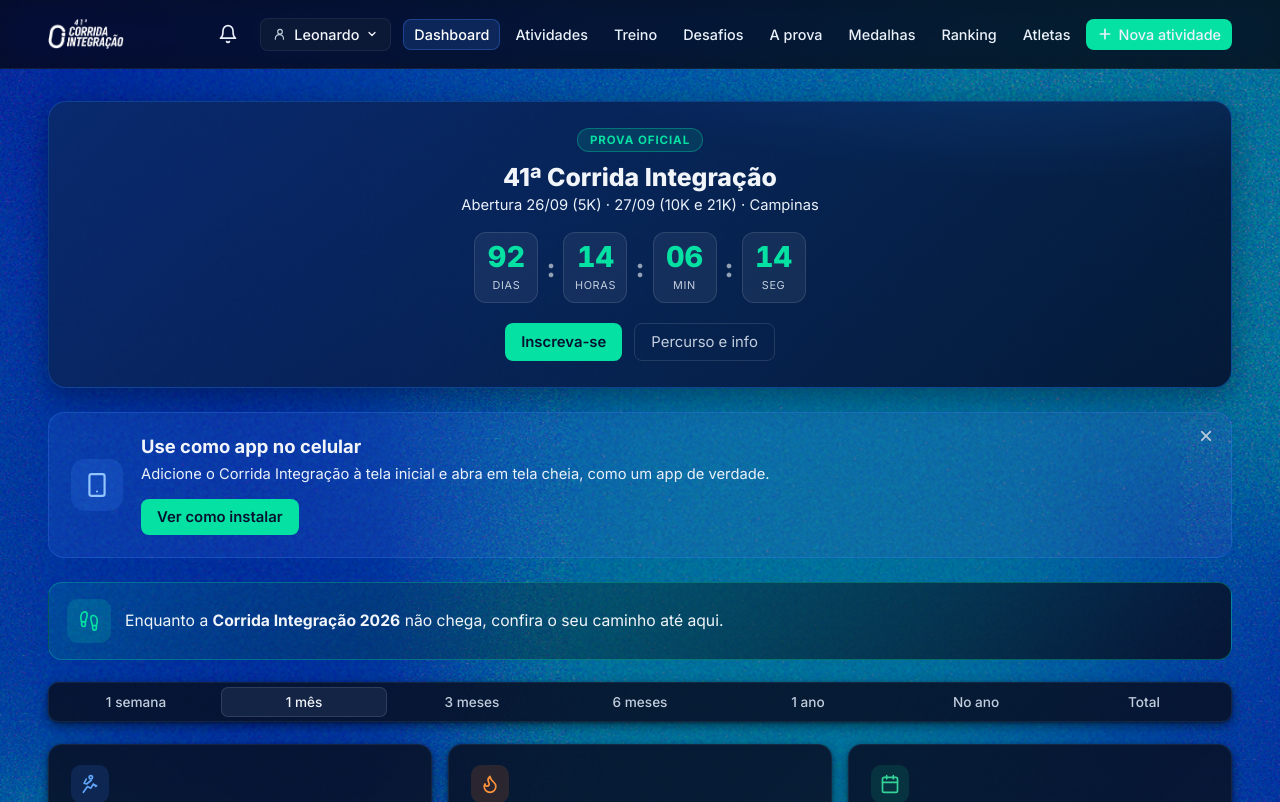
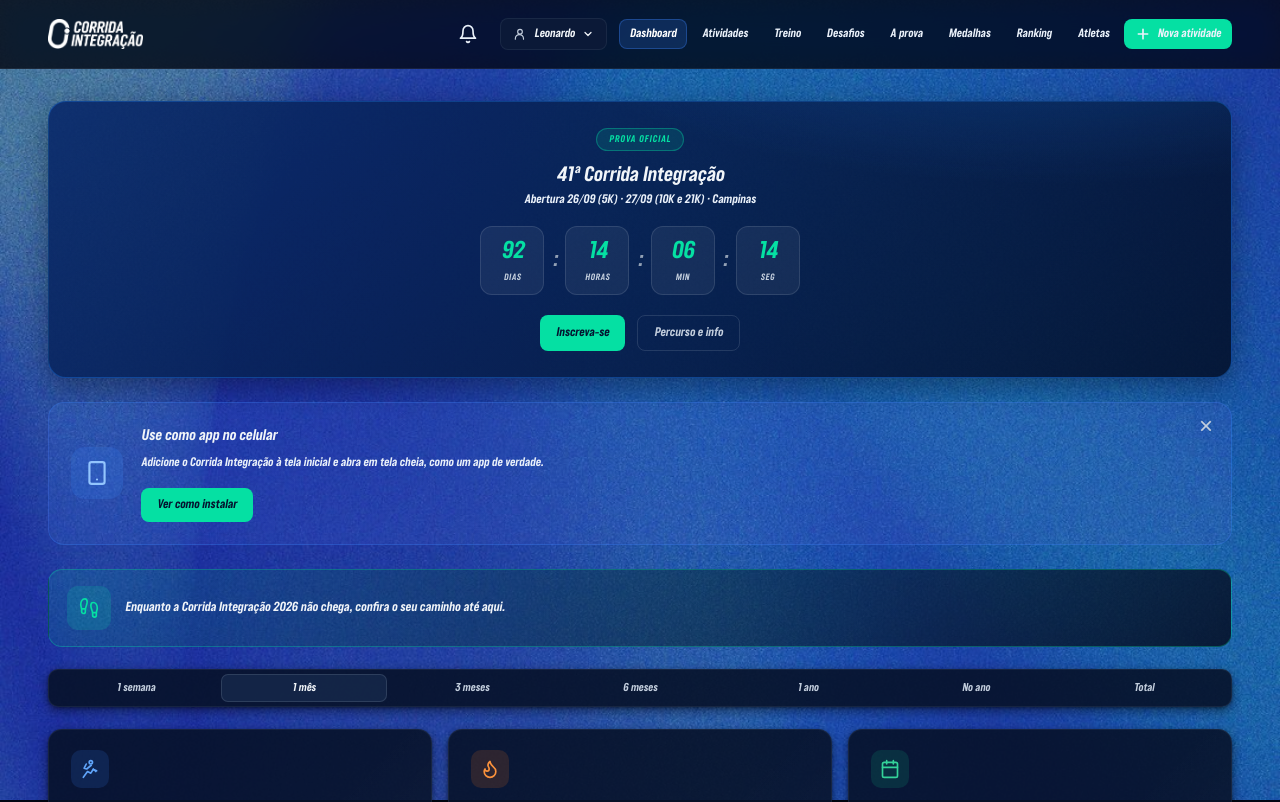
Before and after one commit to Leovilela88/corrida-integracao, a FastAPI app: page / in a window 1280 px wide. Shown: the top 802 px of the page. Run offline with FastAPI, Linux system fonts and the light colour scheme; the visitor is signed in with stand-in values (Sample User, id 1); data that the repository does not hold is empty.

Commit message:
identidade oficial: fonte Brinova, novo fundo e logo oficial
- fonte oficial Brinova-Italic (@font-face) aplicada em todo o app
- fundo oficial (bg_oficial.jpg — otimizado de 8.8MB p/ 451KB), fixo cobrindo a tela
- logo oficial "Corrida Integração" no header, login, cadastro e nos cards
- bump de versões de CSS/JS p/ furar cache

Co-Authored-By: Claude Opus 4.8 <noreply@anthropic.com>

```diff
--- a/static/share-card.js
+++ b/static/share-card.js
@@ -178,7 +178,7 @@
     logo.crossOrigin = 'anonymous';
     let logoReady = false;
     logo.onload = () => { logoReady = true; if (overlay && !overlay.hidden) render(); };
-    logo.src = '/static/INTEGRACAO_LOGO.png';
+    logo.src = '/static/logo_oficial.png';
 
     // logos de realização (Grupo EP) e patrocínio (Covabra) — rodapé do card
     const epLogo = new Image(); epLogo.crossOrigin = 'anonymous'; let epReady = false;
--- a/static/style.css
+++ b/static/style.css
@@ -1,3 +1,12 @@
+/* Fonte oficial da marca */
+@font-face {
+    font-family: 'Brinova';
+    src: url('/static/Brinova-Italic.ttf') format('truetype');
+    font-weight: 100 900;
+    font-style: italic;
+    font-display: swap;
+}
+
 :root {
     --bg: #010714;
     --bg-grad: radial-gradient(1200px 600px at 80% -10%, rgba(28,125,240,0.10), transparent 60%),
@@ -29,7 +38,7 @@ html { height: 100%; }
 body {
     margin: 0;
     position: relative;   /* ancora a camada de fundo */
-    font-family: 'Inter', -apple-system, BlinkMacSystemFont, "Segoe UI", Roboto, sans-serif;
+    font-family: 'Brinova', 'Inter', -apple-system, BlinkMacSystemFont, "Segoe UI", Roboto, sans-serif;
     background-color: var(--bg);
     color: var(--text);
     min-height: 100vh;
@@ -41,15 +50,15 @@ body {
 /* Camada de fundo (constelação): cobre toda a altura do documento e rola
    junto com o conteúdo (position: absolute, não fixed). */
 #bg-image {
-    position: absolute;
-    top: 0; left: 0; right: 0; bottom: 0;
-    background-image: url('/static/bg-integracao.png');
-    background-size: 100% auto;
-    background-position: top center;
-    background-repeat: repeat-y;
+    position: fixed;
+    inset: 0;
+    background-image: url('/static/bg_oficial.jpg');
+    background-size: cover;
+    background-position: center;
+    background-repeat: no-repeat;
     z-index: -1;
     pointer-events: none;
-    filter: brightness(0.9);
+    filter: brightness(0.95);
 }
 /* Overlay escuro sobre a imagem de fundo (deixa tudo mais escuro de forma uniforme) */
 #bg-image::after {
--- a/templates/base.html
+++ b/templates/base.html
@@ -29,7 +29,7 @@
     <link rel="preconnect" href="https://fonts.googleapis.com">
     <link rel="preconnect" href="https://fonts.gstatic.com" crossorigin>
     <link href="https://fonts.googleapis.com/css2?family=Inter:wght@400;500;600;700;800&display=swap" rel="stylesheet">
-    <link rel="stylesheet" href="/static/style.css?v=73" />
+    <link rel="stylesheet" href="/static/style.css?v=74" />
     <script src="https://cdn.jsdelivr.net/npm/chart.js@4.4.4/dist/chart.umd.min.js"></script>
 </head>
 <body>
@@ -38,7 +38,7 @@
 <nav class="nav">
     <div class="nav-inner">
         <a href="/" class="brand">
-            <img src="/static/INTEGRACAO_LOGO.png" alt="Corrida Integração" class="brand-logo-full" onerror="this.remove()" />
+            <img src="/static/logo_oficial.png" alt="Corrida Integração" class="brand-logo-full" onerror="this.remove()" />
         </a>
         <div class="nav-right">
             {% if athlete %}
@@ -280,6 +280,6 @@
     })();
 </script>
 <script>window.MF_ATHLETE = {{ (athlete.name if athlete else "")|tojson }};</script>
-<script src="/static/share-card.js?v=20" defer></script>
+<script src="/static/share-card.js?v=21" defer></script>
 </body>
 </html>
--- a/templates/esqueci.html
+++ b/templates/esqueci.html
@@ -8,12 +8,12 @@
     <link rel="preconnect" href="https://fonts.googleapis.com">
     <link rel="preconnect" href="https://fonts.gstatic.com" crossorigin>
     <link href="https://fonts.googleapis.com/css2?family=Inter:wght@400;500;600;700;800&display=swap" rel="stylesheet">
-    <link rel="stylesheet" href="/static/style.css?v=73" />
+    <link rel="stylesheet" href="/static/style.css?v=74" />
 </head>
 <body class="auth-body">
 <div class="auth-card">
     <div class="auth-brand">
-        <img src="/static/INTEGRACAO_LOGO.png" alt="Corrida Integração" class="auth-logo-full" onerror="this.remove()" />
+        <img src="/static/logo_oficial.png" alt="Corrida Integração" class="auth-logo-full" onerror="this.remove()" />
     </div>
     <h1 class="auth-title">Recuperar senha</h1>
     {% if enviado %}
--- a/templates/login.html
+++ b/templates/login.html
@@ -11,12 +11,12 @@
     <link rel="preconnect" href="https://fonts.googleapis.com">
     <link rel="preconnect" href="https://fonts.gstatic.com" crossorigin>
     <link href="https://fonts.googleapis.com/css2?family=Inter:wght@400;500;600;700;800&display=swap" rel="stylesheet">
-    <link rel="stylesheet" href="/static/style.css?v=37" />
+    <link rel="stylesheet" href="/static/style.css?v=74" />
 </head>
 <body class="auth-body">
 <div class="auth-card">
     <div class="auth-brand">
-        <img src="/static/INTEGRACAO_LOGO.png" alt="Corrida Integração" class="auth-logo-full" onerror="this.remove()" />
+        <img src="/static/logo_oficial.png" alt="Corrida Integração" class="auth-logo-full" onerror="this.remove()" />
     </div>
 
     {% if first_access %}
--- a/templates/redefinir.html
+++ b/templates/redefinir.html
@@ -8,12 +8,12 @@
     <link rel="preconnect" href="https://fonts.googleapis.com">
     <link rel="preconnect" href="https://fonts.gstatic.com" crossorigin>
     <link href="https://fonts.googleapis.com/css2?family=Inter:wght@400;500;600;700;800&display=swap" rel="stylesheet">
-    <link rel="stylesheet" href="/static/style.css?v=73" />
+    <link rel="stylesheet" href="/static/style.css?v=74" />
 </head>
 <body class="auth-body">
 <div class="auth-card">
     <div class="auth-brand">
-        <img src="/static/INTEGRACAO_LOGO.png" alt="Corrida Integração" class="auth-logo-full" onerror="this.remove()" />
+        <img src="/static/logo_oficial.png" alt="Corrida Integração" class="auth-logo-full" onerror="this.remove()" />
     </div>
     {% if invalido %}
     <h1 class="auth-title">Link inválido</h1>
--- a/templates/register.html
+++ b/templates/register.html
@@ -11,12 +11,12 @@
     <link rel="preconnect" href="https://fonts.googleapis.com">
     <link rel="preconnect" href="https://fonts.gstatic.com" crossorigin>
     <link href="https://fonts.googleapis.com/css2?family=Inter:wght@400;500;600;700;800&display=swap" rel="stylesheet">
-    <link rel="stylesheet" href="/static/style.css?v=37" />
+    <link rel="stylesheet" href="/static/style.css?v=74" />
 </head>
 <body class="auth-body">
 <div class="auth-card">
     <div class="auth-brand">
-        <img src="/static/INTEGRACAO_LOGO.png" alt="Corrida Integração" class="auth-logo-full" onerror="this.remove()" />
+        <img src="/static/logo_oficial.png" alt="Corrida Integração" class="auth-logo-full" onerror="this.remove()" />
     </div>
     <h1 class="auth-title">Criar conta</h1>
     <p class="auth-sub">Crie sua conta para registrar treinos e entrar no ranking dos amigos.</p>
```
Also changed, not shown: static/Brinova-Italic.ttf (added), static/bg_oficial.jpg (added), static/logo_oficial.png (added).
